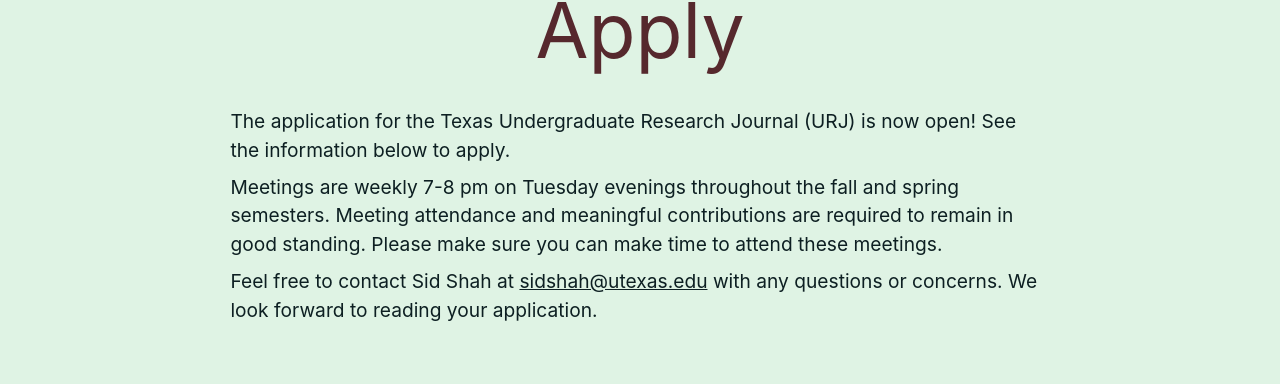
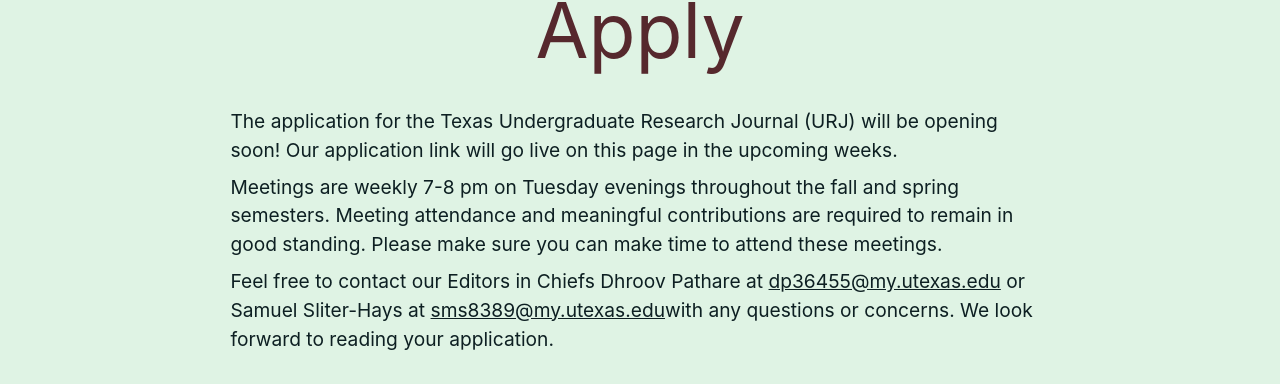
Before and after one commit to texas-urj/texas-urj.github.io, a Next.js app: page /apply in a window 1280 px wide. Shown: the part 93-477 px from the top of the page. Built offline with nearby package versions, Linux system fonts and the light colour scheme.

Commit message:
Update apply.tsx
Changed emails and updated link

```diff
--- a/pages/apply.tsx
+++ b/pages/apply.tsx
@@ -8,9 +8,9 @@
       <Navigation name='Texas URJ'></Navigation>
       <h1>Apply</h1>
       <section>
-      <p>The application for the Texas Undergraduate Research Journal (URJ) is now open! See the information below to apply.</p>
+      <p>The application for the Texas Undergraduate Research Journal (URJ) will be opening soon! Our application link will go live on this page in the upcoming weeks.</p>
       <p>Meetings are weekly 7-8 pm on Tuesday evenings throughout the fall and spring semesters. Meeting attendance and meaningful contributions are required to remain in good standing. Please make sure you can make time to attend these meetings.      </p>
-      <p>Feel free to contact Sid Shah at <a className='underline hover:no-underline' href='mailto:sidshah@utexas.edu'>sidshah@utexas.edu</a>  with any questions or concerns. We look forward to reading your application.</p>
+      <p>Feel free to contact our Editors in Chiefs Dhroov Pathare at <a className='underline hover:no-underline' href='mailto:dp36455@my.utexas.edu'>dp36455@my.utexas.edu</a> or Samuel Sliter-Hays at <a className='underline hover:no-underline' href='mailto:sms8389@my.utexas.edu'>sms8389@my.utexas.edu</a>with any questions or concerns. We look forward to reading your application.</p>
       </section>
       <h2 className='mb-4 p-4'>More information is available here:</h2>
       <section className="flex justify-center items-center mx-10">
```
